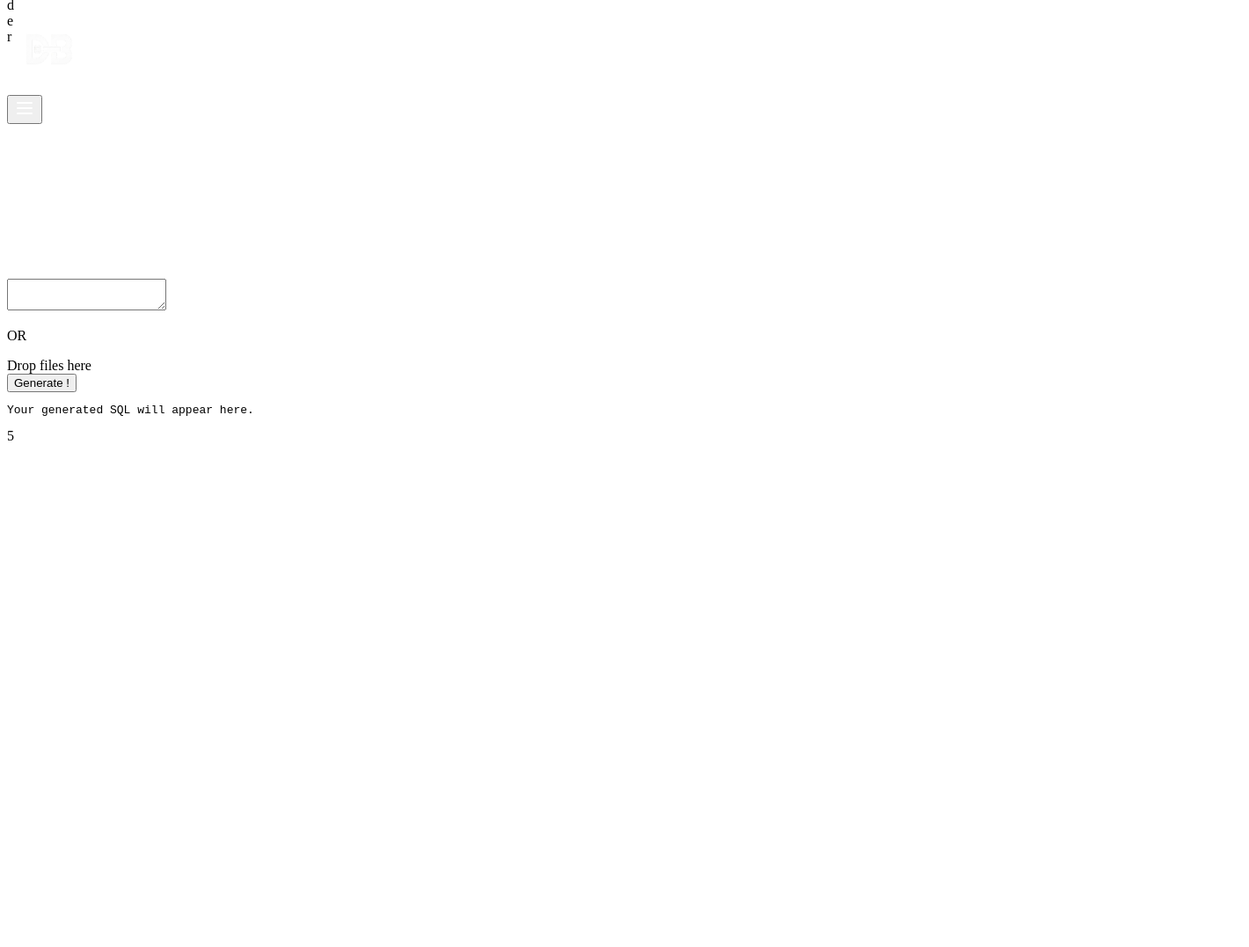
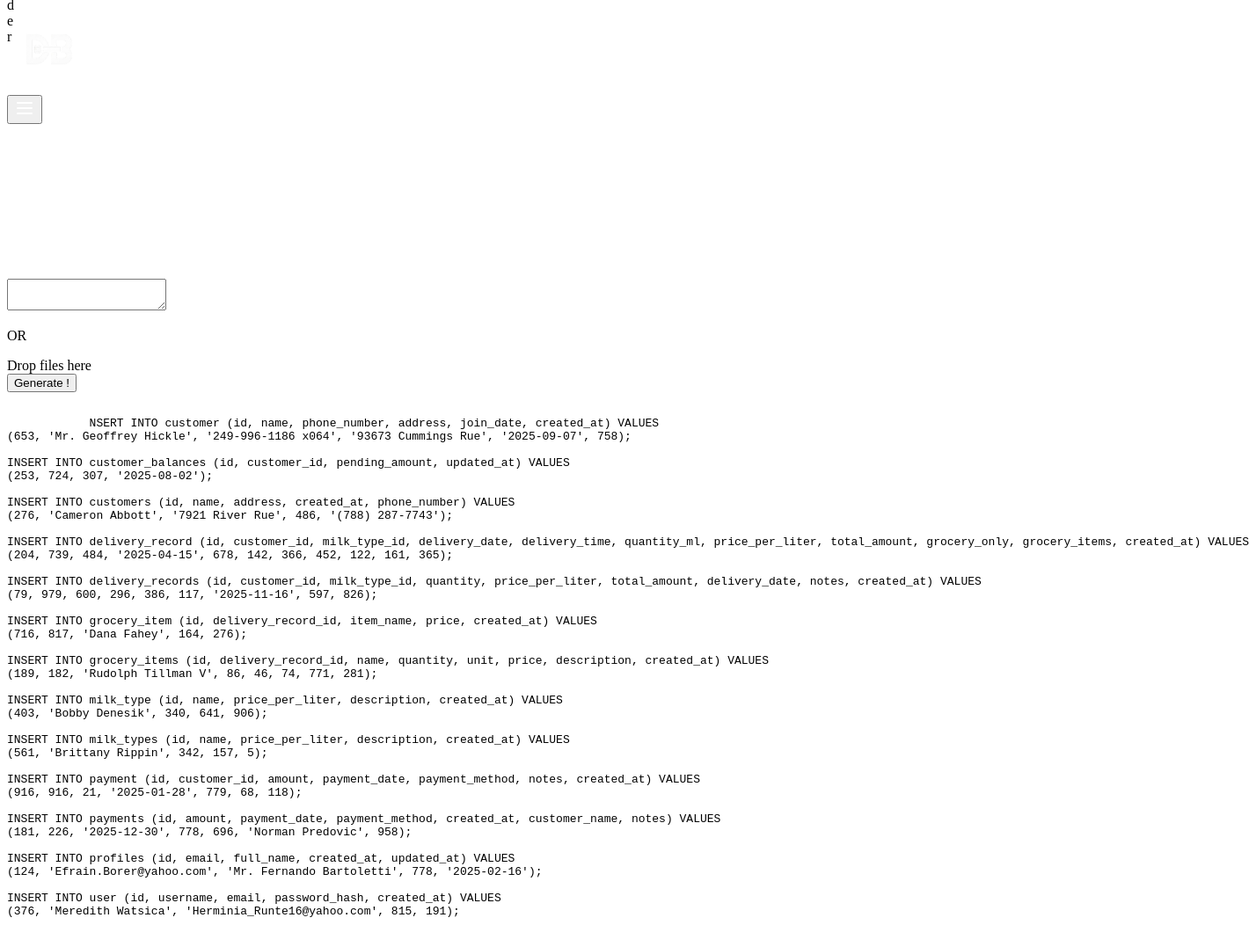
Before and after one commit to khushpatel00/DBSeeder, a website with bundled scripts: page index.html in a window 1280 px wide. Shown: the top 1077 px of the page at 88% size, 1420 px wide, since content can reach past the window. Before the commit the page ends 800 px from the top, so only its background shows below. Built offline with nearby package versions, Linux system fonts and the light colour scheme.

Commit message:
fixed: output layout, scrollbars

```diff
--- a/index.html
+++ b/index.html
@@ -61,16 +61,20 @@
             </button>
         </div>
 
-        <div class="text-white poppins text-4xl font-semibold flex flex-col items-center justify-center h-full gap-5 duration-300">
+        <div
+            class="text-white poppins text-4xl font-semibold flex flex-col items-center justify-center h-full gap-5 duration-300">
 
             <div class="menucontent flex flex-col items-center justify-center duration-300">
                 <p class="relative anchors duration-300 cursor-pointer" onclick="return closemenu()">HOME</p>
                 <p class="relative anchors duration-300 credits">Credits</p>
                 <div class="credits-content h-0 my-5">
                     <ul class="font-extralight tracking-widest">
-                        <li class="opacity-0 flex"><a target="_blank" href="https://github.com/Dharmik-Chokhaliya/" class="font-semibold text-blue-500">Dharmik Chokhaliya</a>: Team Leader</li>
-                        <li class="opacity-0 flex"><a target="_blank" href="https://github.com/Varshil15/" class="font-semibold text-blue-500">Varshil Nasit</a>: Backend Developer</li>
-                        <li class="opacity-0 flex"><a target="_blank" href="https://github.com/khushpatel00" class="font-semibold text-blue-500">Khush Patel</a>: Frontend Developer</li>
+                        <li class="opacity-0 flex"><a target="_blank" href="https://github.com/Dharmik-Chokhaliya/"
+                                class="font-semibold text-blue-500">Dharmik Chokhaliya</a>: Team Leader</li>
+                        <li class="opacity-0 flex"><a target="_blank" href="https://github.com/Varshil15/"
+                                class="font-semibold text-blue-500">Varshil Nasit</a>: Backend Developer</li>
+                        <li class="opacity-0 flex"><a target="_blank" href="https://github.com/khushpatel00"
+                                class="font-semibold text-blue-500">Khush Patel</a>: Frontend Developer</li>
                     </ul>
                 </div>
             </div>
@@ -88,13 +92,55 @@
                 class="showcontent-after bg-white/30 z-30 mt-3 w-sm h-50 max-h-[50vh] p-2 text-white text-lg min-w-fit rounded-xl"></textarea>
             <p class="text-white text-xl showcontent-after line relative my-5">OR</p>
             <div class="dragdrop-zone z-10 showcontent-after" data-dragdrop>Drop files here</div>
-            <button class="showcontent-after text-white text-xl jet mt-5 bg-white/50 px-5 py-3 rounded-lg z-10" id="generateBtn">Generate !</button>
+            <button class="showcontent-after text-white text-xl jet mt-5 bg-white/50 px-5 py-3 rounded-lg z-10"
+                id="generateBtn">Generate !</button>
         </div>
 
 
-        <div class="bg-neutral-600/50 showcontent-after px-12 py-10 ps-5 rounded-xl max-w-[65vw] z-10 text-white text-3xl duration-300">
+        <div
+            class="bg-neutral-600/50 backdrop-blur-sm showcontent-after px-12 py-10 ps-5 rounded-xl max-w-[65vw] z-10 text-white text-lg duration-300">
 
-           <pre><code class="py-10 px-20" id="code"></code></pre>
+            <pre class="max-h-[75vh] overflow-scroll"><code class="py-10 px-20 jet " id="code">
+            NSERT INTO customer (id, name, phone_number, address, join_date, created_at) VALUES
+(653, 'Mr. Geoffrey Hickle', '249-996-1186 x064', '93673 Cummings Rue', '2025-09-07', 758);
+
+INSERT INTO customer_balances (id, customer_id, pending_amount, updated_at) VALUES
+(253, 724, 307, '2025-08-02');
+
+INSERT INTO customers (id, name, address, created_at, phone_number) VALUES
+(276, 'Cameron Abbott', '7921 River Rue', 486, '(788) 287-7743');
+
+INSERT INTO delivery_record (id, customer_id, milk_type_id, delivery_date, delivery_time, quantity_ml, price_per_liter, total_amount, grocery_only, grocery_items, created_at) VALUES
+(204, 739, 484, '2025-04-15', 678, 142, 366, 452, 122, 161, 365);
+
+INSERT INTO delivery_records (id, customer_id, milk_type_id, quantity, price_per_liter, total_amount, delivery_date, notes, created_at) VALUES
+(79, 979, 600, 296, 386, 117, '2025-11-16', 597, 826);
+
+INSERT INTO grocery_item (id, delivery_record_id, item_name, price, created_at) VALUES
+(716, 817, 'Dana Fahey', 164, 276);
+
+INSERT INTO grocery_items (id, delivery_record_id, name, quantity, unit, price, description, created_at) VALUES
+(189, 182, 'Rudolph Tillman V', 86, 46, 74, 771, 281);
+
+INSERT INTO milk_type (id, name, price_per_liter, description, created_at) VALUES
+(403, 'Bobby Denesik', 340, 641, 906);
+
+INSERT INTO milk_types (id, name, price_per_liter, description, created_at) VALUES
+(561, 'Brittany Rippin', 342, 157, 5);
+
+INSERT INTO payment (id, customer_id, amount, payment_date, payment_method, notes, created_at) VALUES
+(916, 916, 21, '2025-01-28', 779, 68, 118);
+
+INSERT INTO payments (id, amount, payment_date, payment_method, created_at, customer_name, notes) VALUES
+(181, 226, '2025-12-30', 778, 696, 'Norman Predovic', 958);
+
+INSERT INTO profiles (id, email, full_name, created_at, updated_at) VALUES
+(124, 'Efrain.Borer@yahoo.com', 'Mr. Fernando Bartoletti', 778, '2025-02-16');
+
+INSERT INTO user (id, username, email, password_hash, created_at) VALUES
+(376, 'Meredith Watsica', 'Herminia_Runte16@yahoo.com', 815, 191);
+
+           </code></pre>
         </div>
     </section>
 
--- a/src/input.css
+++ b/src/input.css
@@ -1,23 +1,38 @@
-@config "../tailwind.config.js"; /* ignore the issue here */
+@config "../tailwind.config.js";
+/* ignore the issue here */
 @import "tailwindcss";
 
-.jet{
+.jet {
 	font-family: 'JetBrains Mono';
 }
-.poppins{
+
+.poppins {
 	font-family: 'Poppins';
 }
 
-.title{
+.title {
 	will-change: auto;
 }
 
+::-webkit-scrollbar {
+	width: 5px;
+	height: 5px;
+}
 
+::-webkit-scrollbar-track {
+	background: rgba(0, 0, 0, 0);
+}
+
+::-webkit-scrollbar-thumb {
+	background: #FFFFFf;
+	border-radius: 43px;
+}
 
 :root {
 	--cursor-size: 24px;
 	--background: #f2f2f2;
 }
+
 a {
 	display: block;
 }
@@ -44,7 +59,7 @@ a {
 main {
 	height: 100%;
 
-	> div {
+	>div {
 		display: flex;
 		gap: 6rem;
 	}
@@ -98,13 +113,15 @@ main {
 	mix-blend-mode: difference;
 	pointer-events: none;
 }
-canvas{ /* DO NOT TOUCH, {DONT EVEN DARE TO} */
+
+canvas {
+	/* DO NOT TOUCH, {DONT EVEN DARE TO} */
 	position: absolute;
 	top: 0;
 	left: 0;
 }
 
-.anchors::before{
+.anchors::before {
 	position: absolute;
 	content: '';
 	height: 100%;
@@ -115,14 +132,17 @@ canvas{ /* DO NOT TOUCH, {DONT EVEN DARE TO} */
 	/* transform: translateX(-50%); */
 	z-index: -1;
 }
-.anchors:hover:before{
+
+.anchors:hover:before {
 	width: 125%;
 }
-.anchors{
+
+.anchors {
 	mix-blend-mode: difference;
 	margin: 20px 0;
 }
-.line::after{
+
+.line::after {
 	position: absolute;
 	content: '';
 	height: 1px;
@@ -133,7 +153,8 @@ canvas{ /* DO NOT TOUCH, {DONT EVEN DARE TO} */
 
 	background-color: white;
 }
-.line::before{
+
+.line::before {
 	position: absolute;
 	content: '';
 	height: 1px;
```
Also changed, not shown: src/output.css. Lines whose indentation alone changed are shown as unchanged.
